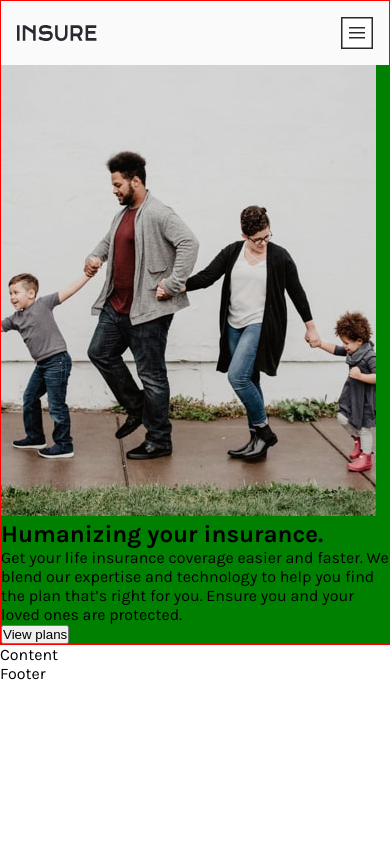
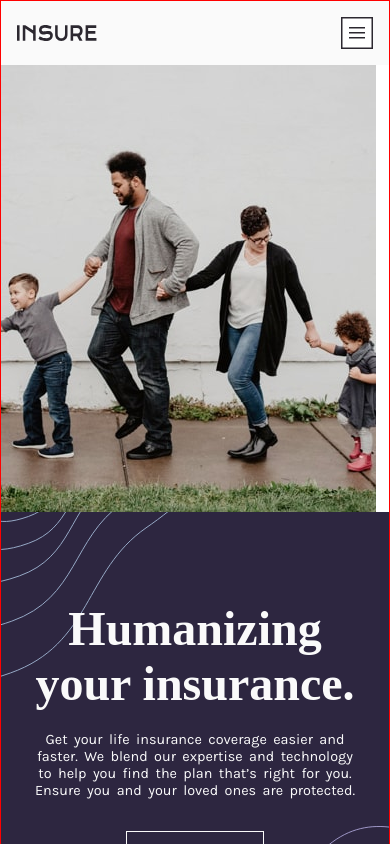
Before and after one commit to Gostyu/insure-landing-page, a React (Create React App) app: page / in a window 390 px wide. Shown: the top 844 px of the page. Built offline with nearby package versions, Linux system fonts and the light colour scheme.

Commit message:
header mobile-first finished

```diff
--- a/src/components/Button.js
+++ b/src/components/Button.js
@@ -2,5 +2,5 @@ import '../stylesheets/components/_button.scss';
 import React from 'react';
 
 export default function Button({text}){
-return <button class="">{text}</button>
+return <button className="headerBody_btn headerBody_btn--center btn">{text}</button>
 }
--- a/src/components/Header.js
+++ b/src/components/Header.js
@@ -3,7 +3,7 @@ import '../stylesheets/layouts/_header.scss';
 import Navbar from '../components/Navbar';
 import HeaderContent from "../components/HeaderContent";
 export default function Header() {
-    return <header class="header">
+    return <header className="header">
             <Navbar></Navbar>
             <HeaderContent></HeaderContent>
     </header>;
--- a/src/components/HeaderContent.js
+++ b/src/components/HeaderContent.js
@@ -2,19 +2,28 @@ import React from 'react';
 import '../stylesheets/components/_headerContent.scss';
 import Button from '../components/Button';
 import imageIntro from '../images/image-intro-mobile.jpg';
+import bgPatternIntroRight from '../images/bg-pattern-intro-right-mobile.svg';
+import bgPatternIntroLeft from '../images/bg-pattern-intro-left-mobile.svg';
+const textBtn = "View plans";
 function HeaderBody(){
-    return <section>
-    <h1>Humanizing your insurance.</h1>
-    <p> Get your life insurance coverage easier and faster. We blend our expertise
+    return <section className="headerBody">
+    <img src={bgPatternIntroLeft} alt="" className=""/>
+    <div className="headerBody_content">
+    <h1 className="headerBody_title">Humanizing<br/>your insurance.</h1>
+    <p className="headerBody_text">
+    Get your life insurance coverage easier and faster. We blend our expertise
 and technology to help you find the plan that’s right for you. Ensure you
 and your loved ones are protected.
     </p>
-    <Button text="View plans"></Button>
+    <Button text={textBtn.toLocaleUpperCase()}></Button>
+    </div>
+    <img src={bgPatternIntroRight} alt="" className="headerBody_bgPatternIntroRight"/>
 </section>
 }
 export default function HeaderContent(){
-    return <div class="headerContent">
-        <img src={imageIntro}></img>
+    return <div className="headerContent">
+       <div><img src={imageIntro} class="headerContent_imgIntro"/>
+       </div>
         <HeaderBody></HeaderBody>
     </div>;
 }
--- a/src/components/Navbar.js
+++ b/src/components/Navbar.js
@@ -4,15 +4,15 @@ import hamburgerLogo from '../images/icon-hamburger.svg';
 import '../stylesheets/components/_navbar.scss';
 function Links(){
     const items = ["How we work","Blog"," Account","View plans"];
-    return <ul class="nav_links">
+    return <ul className="nav_links">
        {items.map((item)=>{
-           return <li class="nav_link"><a href={"#"+item}>{item}</a></li>
+           return <li className="nav_link"><a href={"#"+item}>{item}</a></li>
        })}
     </ul>
 }
 export default function NavBar (){
-    return <nav class="nav">
-        <img src={logo} alt="" class="nav_brand"></img>
-        <img src={hamburgerLogo} alt="" class="nav_hamburgerMenu"></img>
+    return <nav className="nav">
+        <img src={logo} alt="" className="nav_brand"></img>
+        <img src={hamburgerLogo} alt="" className="nav_hamburgerMenu"></img>
     </nav>
 }
--- a/src/stylesheets/components/_button.scss
+++ b/src/stylesheets/components/_button.scss
@@ -0,0 +1,14 @@
+@import '../abstracts/globals';
+
+.btn{
+    border:1px solid $veryLightGray;
+    background:$darkViolet;
+    color:$veryLightGray;
+    padding: 0.7rem 1.6rem;
+    letter-spacing: 2px;
+    font-size:0.66rem;
+    &:hover{
+        background:$veryLightGray;
+        color:$darkViolet;
+    }
+}
--- a/src/stylesheets/layouts/_header.scss
+++ b/src/stylesheets/layouts/_header.scss
@@ -1,5 +1,46 @@
+ @import '../abstracts/globals';
 .header{
-    background-color:green;
     border:1px solid red;
     height:100%;
+    .headerContent_imgIntro{
+        display: block;
+    }
+    .headerBody{
+        background:$darkViolet;
+        margin-top:-4px;
+        position:relative;
+        height:470px;
+    }
+    .headerBody_content{
+        position: relative;
+        top:-5em;
+        display: flex;
+        flex-direction: column;
+        justify-content: center;
+        align-content: center;
+    }
+    .headerBody_title{
+        color:$veryLightGray;
+        font-size: 3rem;
+        font-weight: $bold;
+        font-family: $headingFont;
+        text-align: center;
+    }
+    .headerBody_text{
+        color:$veryLightGray;
+        font-size:0.9rem;
+        font-weight: 200;
+        text-align: center;
+        padding:1.25rem 2rem 2rem 2rem;
+        white-space: normal;
+        word-spacing: 3px;
+    }
+    .headerBody_btn--center{
+        align-self: center;
+    }
+    .headerBody_bgPatternIntroRight{
+        position: absolute;
+        right:0;
+        bottom:-37%;
+    }
 }
```
Also changed, not shown: src/stylesheets/App.scss (line endings or trailing spaces).
